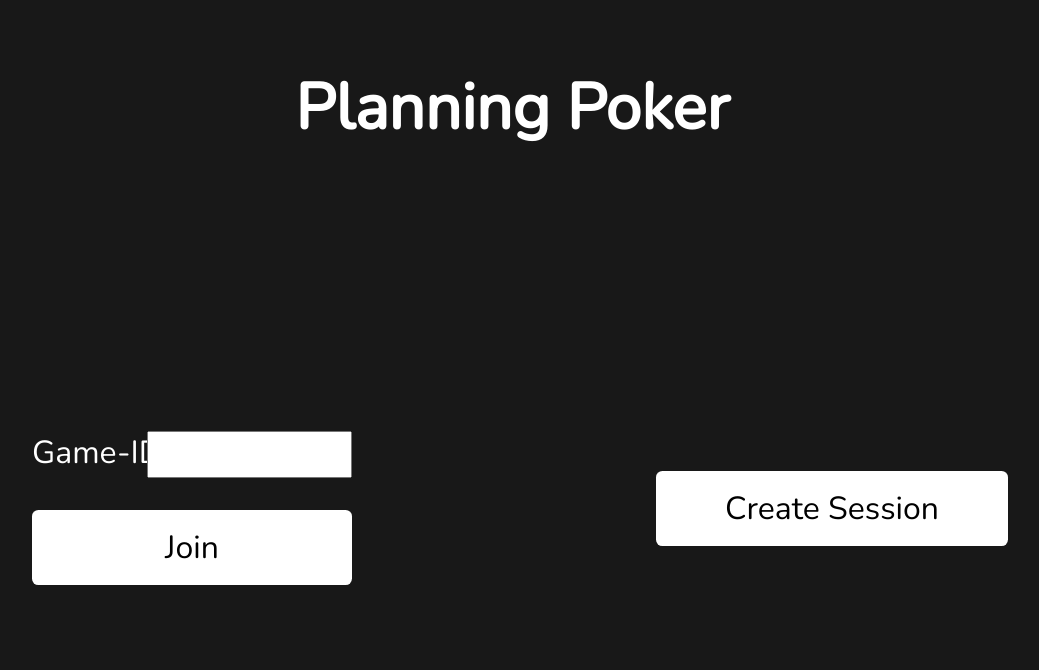
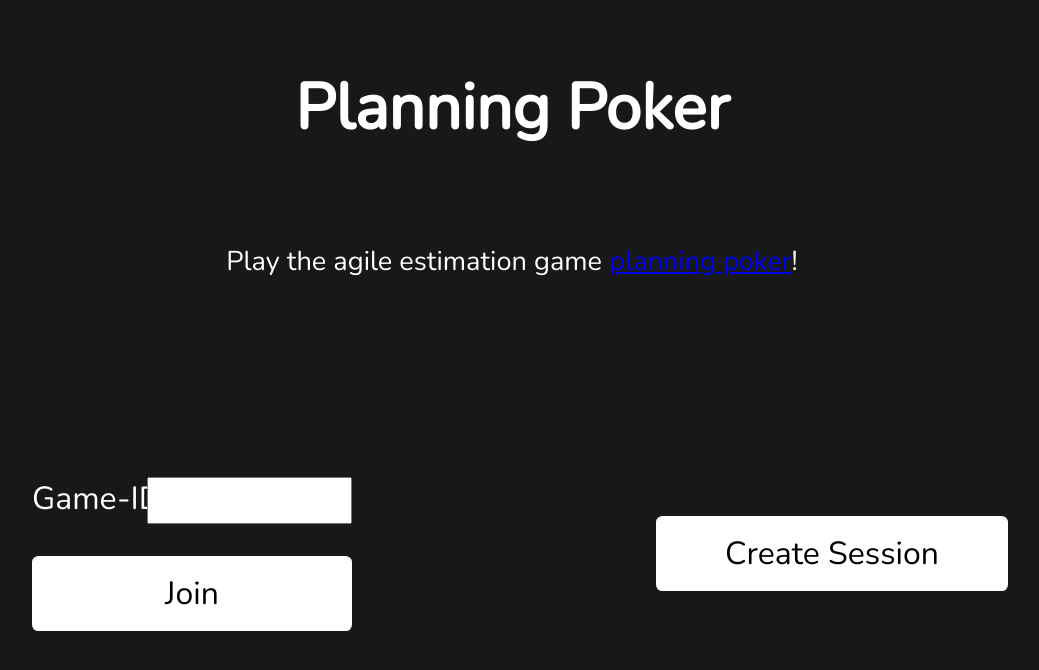
Before and after one commit to FFixit/planning-poker, a React (Vite) app in the folder frontend/: page / in a window 1280 px wide. Shown: the top 670 px of the page, without its empty margins (128-1167 px from the left). Built offline with nearby package versions, Linux system fonts and the light colour scheme.

Commit message:
adds sub heading

```diff
--- a/frontend/src/startpage/StartPage.css
+++ b/frontend/src/startpage/StartPage.css
@@ -11,10 +11,20 @@ div.start-page {
 	flex-direction: column;
 }
 
-div.start-page > h1 {
+div.start-page > div.header {
+	display: flex;
+	flex-direction: column;
+	align-items: center;
+}
+
+div.start-page > div.header > h1 {
 	margin: 1em 2em;
 	font-size: 2em;
 	text-align: center;
+}
+
+div.start-page > div.header > div.description {
+	font-size: 1.7rem;
 }
 
 div.start-page > div.main {
--- a/frontend/src/startpage/StartPage.tsx
+++ b/frontend/src/startpage/StartPage.tsx
@@ -4,7 +4,22 @@ import "./StartPage.css";
 function StartPage() {
 	return (
 		<div className="start-page">
-			<h1>Planning Poker</h1>
+			<div className="header">
+				<h1>Planning Poker</h1>
+				<div className="description">
+					<p>
+						Play the agile estimation game{" "}
+						<a
+							target="_blank"
+							rel="noopener noreferrer"
+							href="https://en.wikipedia.org/wiki/Planning_poker"
+						>
+							planning poker
+						</a>
+						!
+					</p>
+				</div>
+			</div>
 			<div className="main">
 				<div className="join-session">
 					<form>
@@ -16,7 +31,9 @@ function StartPage() {
 					</form>
 				</div>
 				<div className="create-session">
-					<Link className="button" to="/game">Create Session</Link>
+					<Link className="button" to="/game">
+						Create Session
+					</Link>
 				</div>
 			</div>
 		</div>
```
